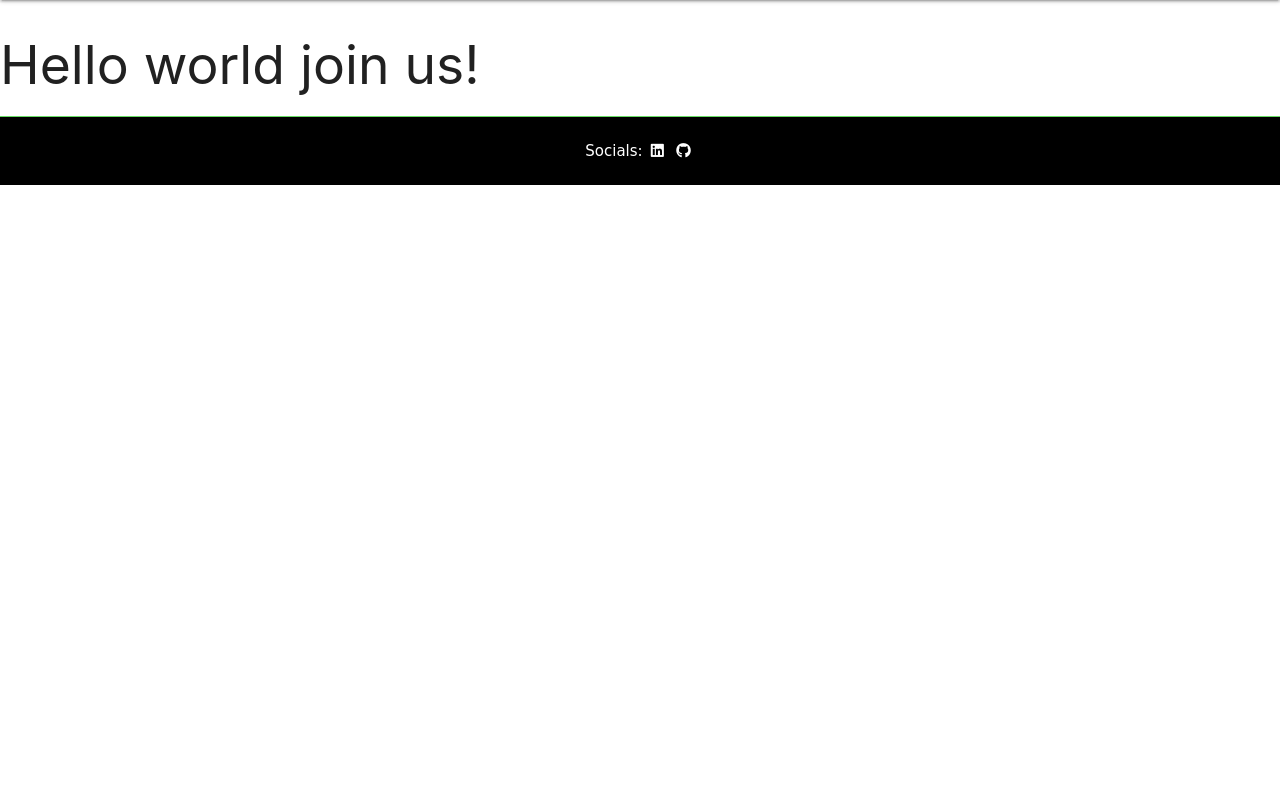
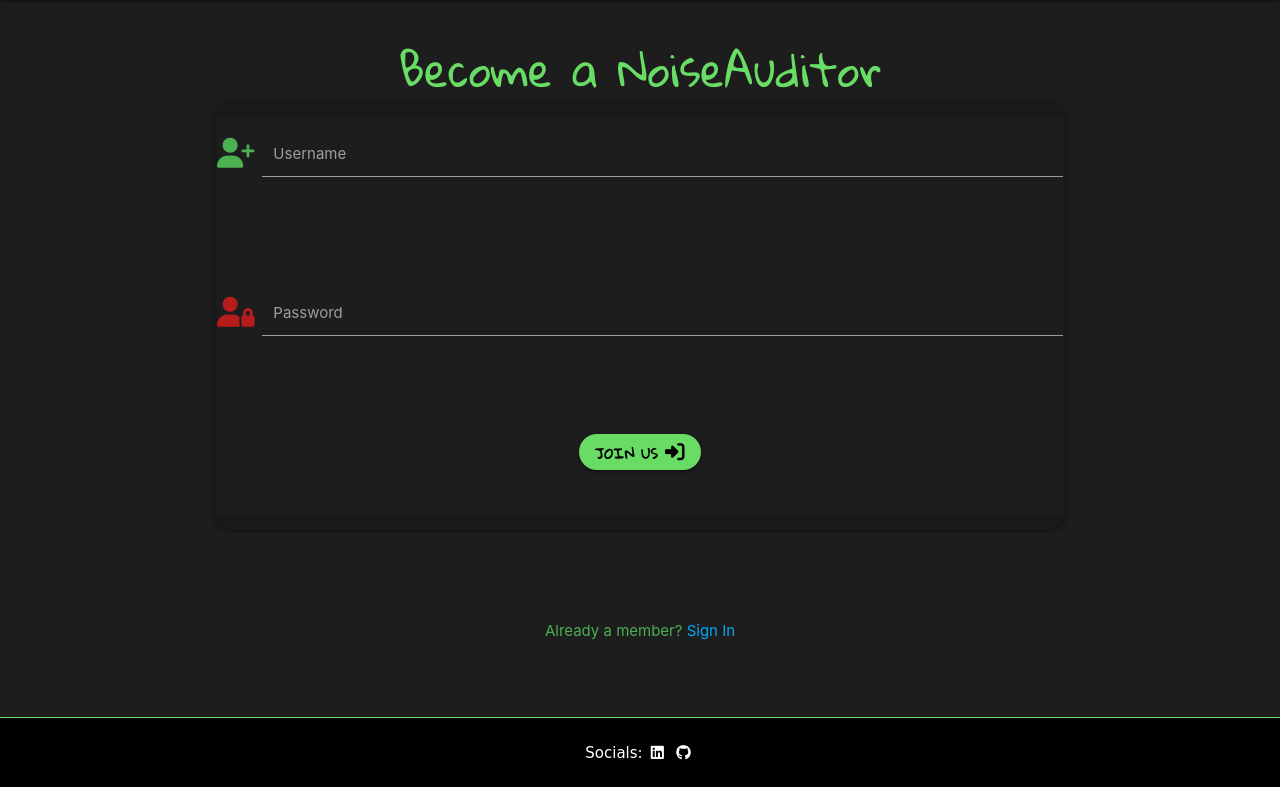
Before and after one commit to PSebastian96/pjt3-NoiseAudit, a Flask app: page /join in a window 1280 px wide. Shown: the part 64-851 px from the top of the page. Before the commit the page ends 249 px from the top, so only its background shows below. Run offline with Flask 3, Linux system fonts and the light colour scheme; some libraries are stand-ins or nearby versions; some web fonts are replaced.

Commit message:
sign in styled

```diff
--- a/static/css/style.css
+++ b/static/css/style.css
@@ -218,6 +218,20 @@
     padding-bottom: 5rem;
 }
 
+.join-sign-title {
+    color: #68dc64;
+    font-family: 'Gloria Hallelujah', cursive;
+    background-color: rgb(29, 29, 29);
+    margin: 0;
+    padding-top: 3rem;
+}
+
+.card-panel {
+    padding: 1rem;
+    background-color:rgb(26, 25, 25);
+    border-radius: 20px;
+}
+
 /* Responsivness */
 
 @media screen and (max-width: 600px){
--- a/templates/base.html
+++ b/templates/base.html
@@ -21,9 +21,9 @@
                 <a href="{{ url_for('index') }}" class="brand-logo">NoiseAudit</a>
                 <a href="#" data-target="mobile-demo" class="sidenav-trigger right"><i class="fas fa-bars"></i></a>
                 <ul class="right hide-on-med-and-down menu-list">
-                    <li class="nav-item"><a href="{{ url_for('index') }}">Home</a></li>
-                    <li class="nav-item"><a href="{{ url_for('join') }}">Join</a></li>
-                    <li class="nav-item"><a href="{{ url_for('signin') }}">Login</a></li>
+                    <li class="active"><a href="{{ url_for('index') }}">Home</a></li>
+                    <li><a href="{{ url_for('join') }}">Join</a></li>
+                    <li><a href="{{ url_for('signin') }}">Login</a></li>
                 </ul>
                 </div>
             </nav>
@@ -33,8 +33,8 @@
         <div class="sidenav grey" id="mobile-demo">
             <ul class="mobile-menu">
                 <li><a href="{{ url_for('index') }}" class="active">Home</a></li>
-                <li><a href="#">Join</a></li>
-                <li><a href="#">Login</a></li>
+                <li><a href="{{ url_for('join') }}">Join</a></li>
+                <li><a href="{{ url_for('signin') }}">Login</a></li>
             </ul>
         </div>
     </header>
--- a/templates/index.html
+++ b/templates/index.html
@@ -8,7 +8,7 @@
     <div class="col s12 m12 l12 box-bg txt-position">
      <h1 class="hero-txt">Welcome to NoiseAudit!</h1>
      <h4 class="about-txt">We are a community who enjoys discovering and auditing new noise!</h4>
-     <a class="btn waves-effect waves-grey waves-ripple">Join</a>
+     <a class="btn waves-effect waves-grey waves-ripple" href="{{ url_for('join') }}">Join</a>
     </div>
 
 </div>
--- a/templates/join.html
+++ b/templates/join.html
@@ -1,5 +1,63 @@
 {% extends 'base.html' %}
 
 {% block content %}
-<h2>Hello world join us!</h2>
+
+
+<h3 class="center-align join-sign-title">Become a NoiseAuditor</h3>
+
+<div class="row">
+  <form class="col s12 m8 offset-m2" method="POST" action="{{ url_for('join') }}">
+    <div class="card-panel">
+
+      <!-- username -->
+      <div class="row">
+        <div class="input-field col s12 align-center">
+          <i class="fas fa-user-plus prefix green-text"></i>
+          <input
+            id="username"
+            name="username"
+            type="text"
+            minlength="5"
+            maxlength="15"
+            pattern="^[a-zA-Z0-9]{5,15}$"
+            class="validate"
+            required/>
+          <label for="username">Username</label>
+        </div>
+      </div>
+
+      <!-- Passowrd -->
+      <div class="row">
+        <div class="input-field col s12">
+          <i class="fas fa-user-lock prefix red-text text-darken-4"></i>
+          <input
+            class="green-text"
+            id="password"
+            name="password"
+            type="password"
+            minlength="5"
+            maxlength="15"
+            pattern="^[a-zA-Z0-9]{5,15}$"
+            class="validate"
+            required/>
+          <label for="password">Password</label>
+        </div>
+      </div>
+
+      <!-- Join -->
+      <div class="row center">
+        <button type="submit" class="s12 btn waves-effect">Join us <i class="fas fa-sign-in-alt"></i>
+        </button>
+      </div>
+    </div>
+  </form>
+</div>
+
+<div class="row">
+  <div class="col s12">
+    <p class="center-align green-text">Already a member? <a href="{{ url_for('signin') }}" class="light-blue-text">Sign In</a></p>
+  </div>
+</div>
+
+
 {% endblock %}
```
